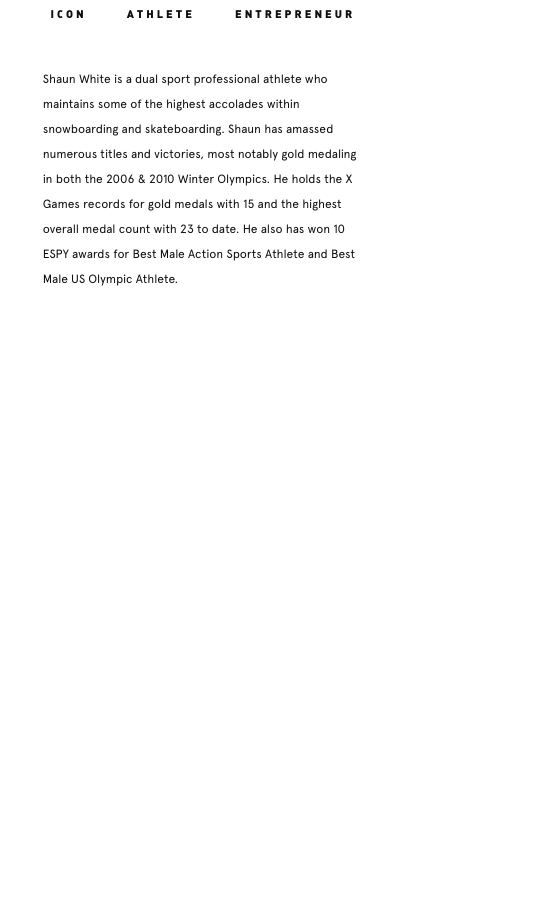
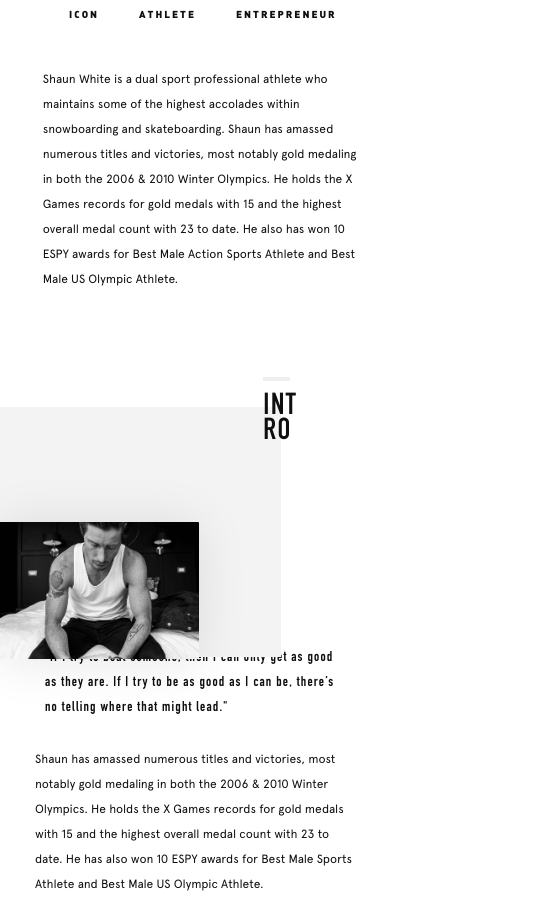
Before and after one commit to rgba-la/rgba-la.github.io-sw, a plain HTML site: page index.html in a window 390 px wide. Shown: the part 298-1207 px from the top of the page, 543 px wide, since content can reach past the window. Before the commit the page ends 844 px from the top, so only its background shows below. Drawn offline with nearby package versions, Linux system fonts and the light colour scheme.

Commit message:
intro section- still need to fix intro-img responsiveness

```diff
--- a/css/main.css
+++ b/css/main.css
@@ -52,6 +52,7 @@
 }
 
 img {
+   max-width: 100%;
    vertical-align: middle;
    border-style: none;
 }
@@ -116,8 +117,6 @@
 }
 .about-nav li a {
    color:#0F0F0F;
-   font-size: 11px;
-   letter-spacing: 3px;
    font-family: DIN-BlackAlternate;
 }
 
@@ -133,6 +132,91 @@
    margin: 0;
 }
 
+.intro {
+   width: 100%;
+   margin: 0 auto;
+}
+
+.intro-module {
+   max-width: 100%;
+   margin: 0 auto;
+}
+
+.intro-image-container {
+   position: relative;
+}
+
+.intro-image {
+   margin: 115px 0;
+   width: 51%;
+   z-index: 1;
+   position: absolute;
+   left: 0;
+   box-shadow: 0 2px 50px 0 rgba(0,0,0,.1);
+}
+
+
+.grey-box-container {
+   margin: 115px auto 0 auto;
+   max-width: 1063px;
+   position: relative;
+   top: -50%;
+   right: 28%;
+}
+
+.grey-box {
+   background-color: #F3F3F3;
+   height: 500px; /*ASK ANDREA*/
+   width: 100%;
+   position: absolute;
+}
+
+.intro-copy-container {
+   max-width: 1360px;
+   width: 100%;
+   padding-right: 153px;
+   position: relative;
+}
+
+.intro-copy {
+   position: absolute;
+   z-index: 50;
+}
+
+hr {
+   height: 2px;
+   background-color: #EEE;
+   color: #EEE;
+   border-style: solid;
+
+}
+
+.intro-copy h2 {
+   margin: 0;
+   font-family: DIN-CondensedBold;
+   color: #0F0F0F;
+   word-break: break-all;
+}
+
+.intro-2 {
+   display: flex;
+   justify-content: center;
+}
+.intro-module-2 {
+   display: flex;
+   flex-direction: column;
+   align-items: center;
+   flex-wrap: wrap;
+}
+
+.intro-quote {
+   font-family: DIN-CondensedBold;
+   color: #0F0F0F;
+}
+
+.intro-bio {
+   font-family: Apercu-Regular;
+}
 /***************************
        MEDIA QUERIES
 ***************************/
@@ -152,6 +236,8 @@
 
    .about-nav li a {
       margin: 0 40px 0 0 ;
+      font-size: 10px;
+      letter-spacing: 2px;
    }
 
    .about-p {
@@ -163,16 +249,57 @@
       font-size: 12px;
    }
 
+   .grey-box {
+      height: 250px;
+   }
+
+   .intro {
+      min-height: 180px;
+   }
+
+   .intro-copy {
+      left: 48.5%;
+      top: -30px;
+   }
+
+   hr {
+      width: 25px;
+      margin: 0 0 15px 0;
+   }
+
+   .intro-copy h2 {
+      font-size: 30px;
+      letter-spacing: 1.5px;
+      line-height: 25px;
+   }
+
+   .intro-2 {
+      margin-top: 45px;
+   }
+
+   .intro-quote {
+      width: 300px;
+      font-size: 14px;
+      letter-spacing: 1.17px;
+      line-height: 25px;
+      text-align: left;
+   }
+
+   .intro-bio {
+      width: 320px;
+      font-size: 12px;
+      line-height: 25px;
+   }
+
+
+
 }
+
 
 @media only screen and (min-width: 768px) {
    .hero-banner {
       margin-top: 43px;
       margin-left: 40px;
-   }
-
-   .logo img {
-      max-width: 100%;
    }
 
    nav {
@@ -195,6 +322,8 @@
       margin-top: 5.4%;
    }
    .about-nav li a {
+      font-size: 11px;
+      letter-spacing: 3px;
       margin: 0 50px 0 0 ;
    }
 
@@ -207,5 +336,52 @@
       font-size: 15px;
    }
 
+   .intro {
+      min-height: 765px;
+   }
+
+   .intro-copy {
+      left: 52%;
+      top: -75px;
+   }
+
+   hr {
+      width: 82px;
+      margin: 0 0 35px 0;
+   }
+
+   .intro-copy h2 {
+      font-size: 100px;
+      letter-spacing: 5px;
+      line-height: 75px;
+   }
+
+   .intro-quote {
+      width: 782px;
+      font-size: 24px;
+      letter-spacing: 2px;
+      line-height: 40px;
+      text-align: center;
+   }
+
+   .intro-bio {
+      width: 500px;
+      font-size: 15px;
+      line-height: 30px;
+   }
+
 
 }
+
+@media only screen and (min-width: 768px) and (max-width: 1079px) {
+   .logo img {
+      max-width: 50%;
+   }
+}
+
+@media only screen and (min-width: 1080px) {
+   .logo img {
+      max-width: 100%;
+   }
+
+}
--- a/index.html
+++ b/index.html
@@ -51,8 +51,39 @@
       </div>
    </section>
    <!-- End About -->
-   <!-- Intro -->
-   <!-- End Intro -->
+   <!-- Intro Section-->
+   <section class="intro">
+      <div class="intro-module">
+         <div class="intro-image-container">
+            <div class="intro-image">
+               <img src="images/assets/homepage/02-intro@2x.png"/>
+            </div>
+         </div>
+         <div class="intro-copy-container">
+            <div class="intro-copy">
+               <hr>
+               <h2>INT</h2>
+               <h2>RO</h2>
+            </div>
+         </div>
+      </div>
+      <div class="grey-box-container">
+         <div class="grey-box"></div>
+      </div>
+   </section>
+   <section class="intro-2">
+      <div class="intro-module-2">
+         <div class="intro-quote">
+            <p>"If I try to beat someone, then I can only get as good as they are. If I try to be as good as I can be, there’s no telling where that might lead."</p>
+         </div>
+         <div class="intro-bio">
+            <p>Shaun has amassed numerous titles and victories, most notably gold medaling in both the 2006 &amp; 2010 Winter Olympics. He holds the X Games records for gold medals with 15 and the highest overall medal count with 23 to date. He has also won 10 ESPY awards for Best Male Sports Athlete and Best Male US Olympic Athlete.</p>
+         </div>
+
+      </div>
+   </section>
+
+   <!-- End Intro Section -->
    <!-- Athlete -->
    <!-- End Athlete -->
    <!-- Entrepreneur -->
```
